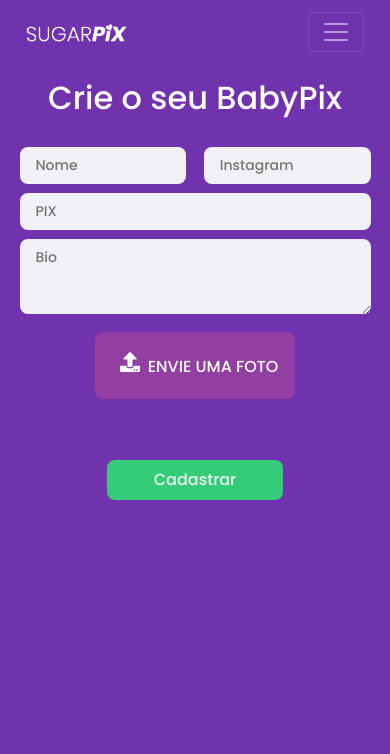
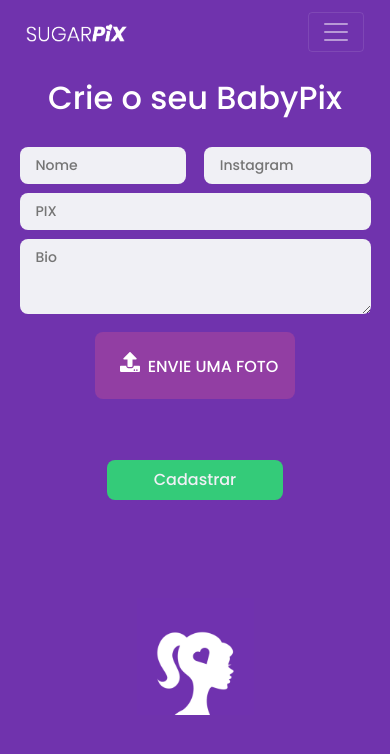
Before and after one commit to senaarth/SugarPix_FrontEnd, a React (Create React App) app: page /signup in a window 390 px wide. Shown: the top 754 px of the page. Built offline with nearby package versions, Linux system fonts and the light colour scheme; the HTML template or start-up script is replaced by a standard one.

Commit message:
adding woman logo to the bottom of the page

```diff
--- a/src/pages/Signup/Signup.css
+++ b/src/pages/Signup/Signup.css
@@ -20,6 +20,12 @@
     display: none;
 }
 
+.signup .womanlogo {
+    width: 15%;
+    height: 12.5%;
+    margin-top: 2%;
+}
+
 @media(max-width: 700px) {
     .signup .title {
         margin: 5% 0 7.5% 0;
@@ -27,4 +33,9 @@
     /* .signup .decoration {
         display: inline;
     } */
+    .signup .womanlogo {
+        width: 30%;
+        height: 25%;
+        margin-top: 23%;
+    }
 }
--- a/src/pages/Signup/Signup.jsx
+++ b/src/pages/Signup/Signup.jsx
@@ -1,6 +1,7 @@
 import React from 'react';
 import './Signup.css';
 import decoration from '../About/decoration.png';
+import womanlogo from './womanlogo.jpeg';
 import Form from '../../components/Form/Form.jsx';
 
 function Signup() {
@@ -9,9 +10,9 @@ function Signup() {
         <h1 className="title">Crie o seu BabyPix</h1>
         <Form />
         <img
-            src={decoration}
+            src={womanlogo}
             alt=""
-            className="decoration"
+            className="womanlogo"
         />
     </div>
   );
```
Also changed, not shown: src/pages/Signup/womanlogo.jpeg (added).
